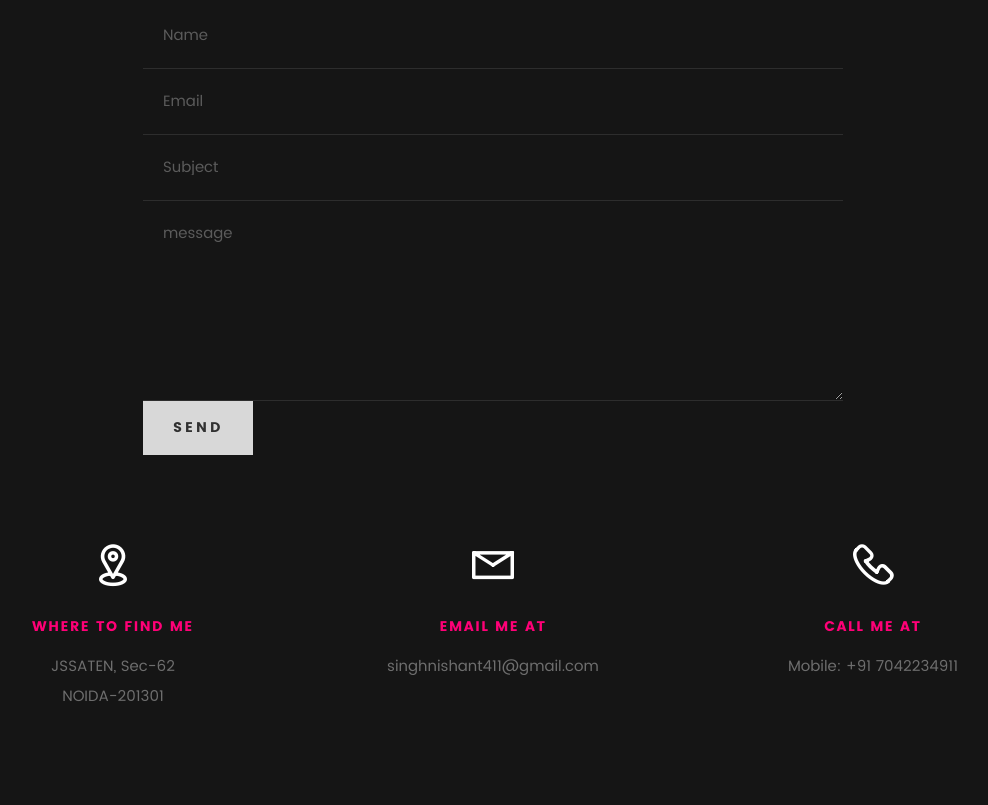
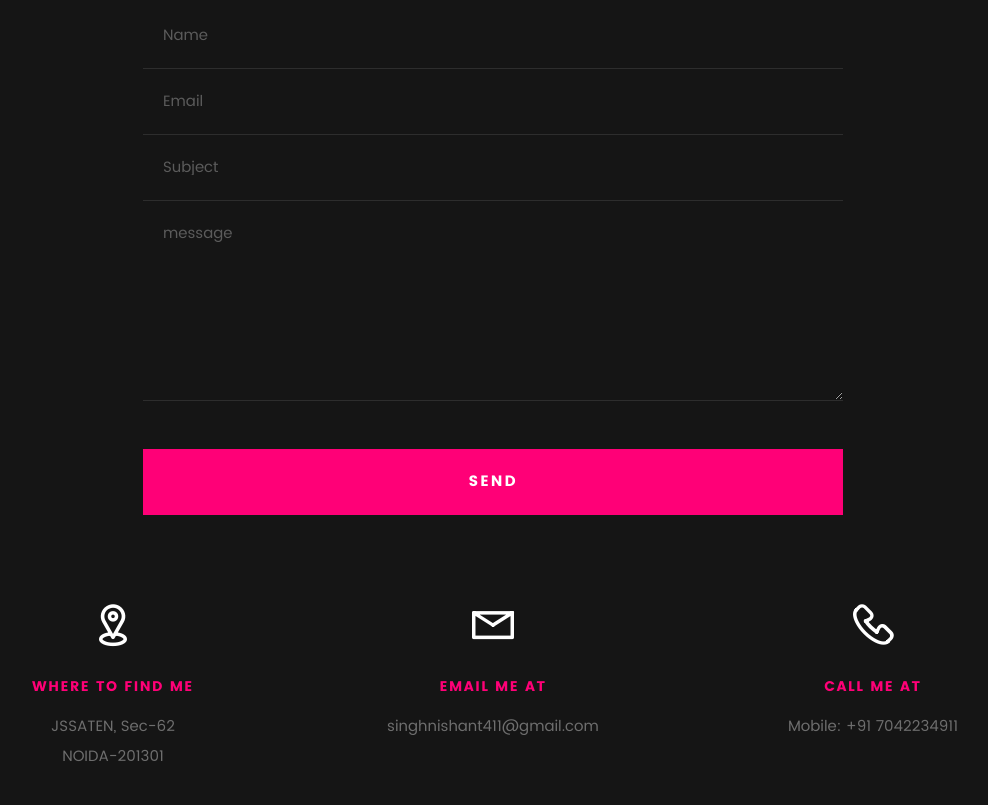
Before and after one commit to Shadowzee/Shadowzee.github.io, a plain HTML site: page index.html in a window 1280 px wide. Shown: the part 1949-2754 px from the top of the page, without its empty margins (147-1135 px from the left). Drawn offline with Linux system fonts and the light colour scheme; files whose address does not match are found by name.

Commit message:
Add files via upload

```diff
--- a/css/main.css
+++ b/css/main.css
@@ -1,51 +1,10 @@
-/**
- * ===================================================================
- *
- *  Kards v1.0 Main Stylesheet
- *  url: styleshout.com
- *  03-01-2016
- *  ------------------------------------------------------------------
- *  TOC:
- *  01. webfonts and iconfonts
- *  02. base style overrides
- *  03. typography & general theme styles
- *  04. preloader
- *  05. forms
- *  06. buttons
- *  07. other components
- *  08. common styles
- *  09. header styles
- *  10. intro
- *  11. about
- *  12. resume
- *  13. portfolio
- *  14. call-to-action section
- *  15. services
- *  16. stats
- *  17. contact
- *  18. footer
- *
- * ===================================================================
- */
-
-
-/**
- * ===================================================================
- * 01. webfonts and iconfonts - (_document-setup.scss)
- *
- * -------------------------------------------------------------------
- */
+
+
 @import url("fonts.css");
 @import url("font-awesome/css/font-awesome.min.css");
 @import url("micons/micons.css");
 
 
-/**
- * ===================================================================
- * 02. base style overrides - (_document-setup.scss)
- *
- * -------------------------------------------------------------------
- */
 html {
 	font-size: 10px;
 }
@@ -77,10 +36,6 @@ body {
 	color: #6e6e6e;
 }
 
-/**
- * links - (_document-setup.scss)
- * -------------------------------------------------------------------
- */
 a, a:visited {
 	color: #000000;
 	-moz-transition: all 0.3s ease-in-out;
@@ -94,12 +49,7 @@ a:hover, a:focus, a:active {
 	outline: 0;
 }
 
-/**
- * ===================================================================
- * 03. typography & general theme styles - (_document-setup.scss)
- *
- * -------------------------------------------------------------------
- */
+
 h1, h2, h3, h4, h5, h6, .h01, .h02, .h03, .h04, .h05, .h06 {
 	font-family: "poppins-semibold", sans-serif;
 	color: #313131;
@@ -267,10 +217,6 @@ hr {
 	height: 0;
 }
 
-/**
- * Lists - (_document-setup.scss)
- * -------------------------------------------------------------------
- */
 ol {
 	list-style: decimal;
 }
@@ -315,10 +261,6 @@ dd {
 	margin: 0 0 0 2rem;
 }
 
-/**
- * tables - (_document-setup.scss)
- * -------------------------------------------------------------------
- */
 table {
 	border-width: 0;
 	width: 100%;
@@ -348,10 +290,6 @@ th:last-child, td:last-child {
 	-webkit-overflow-scrolling: touch;
 }
 
-/**
- * Spacing - (_document-setup.scss)
- * -------------------------------------------------------------------
- */
 button, .button {
 	margin-bottom: 1.2;
 }
@@ -375,10 +313,7 @@ form,
 	margin-bottom: 3rem;
 }
 
-/**
- * floated image - (_document-setup.scss)
- * -------------------------------------------------------------------
- */
+
 img.pull-right {
 	margin: .9rem 0 0 2.4rem;
 }
@@ -414,10 +349,7 @@ img.pull-left {
 	}
 }
 
-/**
- * pace.js styles - minimal  - (_document-setup.scss)
- * -------------------------------------------------------------------
- */
+
 .pace {
 	-webkit-pointer-events: none;
 	pointer-events: none;
@@ -438,12 +370,7 @@ img.pull-left {
 	height: 6px;
 }
 
-/**
- * ===================================================================
- * 04. preloader - (_preloader-1.scss)
- *
- * -------------------------------------------------------------------
- */
+
 #preloader {
 	position: fixed;
 	top: 0;
@@ -501,12 +428,7 @@ img.pull-left {
 	}
 }
 
-/**
- * ===================================================================
- * 05. forms - (_forms.scss)
- *
- * -------------------------------------------------------------------
- */
+
 fieldset {
 	border: none;
 }
@@ -639,12 +561,7 @@ label > input[type="checkbox"], label > input[type="radio"] {
 	color: #a1a1a1 !important;
 }
 
-/**
- * ===================================================================
- * 06. buttons - (_button-essentials.scss)
- *
- * -------------------------------------------------------------------
- */
+
 .button,
 a.button,
 button,
@@ -745,17 +662,7 @@ button::-moz-focus-inner, input::-moz-focus-inner {
 }
 
 
-/**
- * ===================================================================
- * 07. other components - (_others.scss)
- *
- * -------------------------------------------------------------------
- */
-
-/**
- * alert box - (_alert-box.scss)
- * -------------------------------------------------------------------
- */
+
 .alert-box {
 	padding: 2.1rem 4rem 2.1rem 3rem;
 	position: relative;
@@ -787,14 +694,7 @@ button::-moz-focus-inner, input::-moz-focus-inner {
 	color: #bba31b;
 }
 
-/**
- * additional typo styles - (_additional-typo.scss)
- * -------------------------------------------------------------------
- */
-
-/**
- * drop cap
- */
+
 .drop-cap:first-letter {
 	float: left;
 	margin: 0;
@@ -807,9 +707,7 @@ button::-moz-focus-inner, input::-moz-focus-inner {
 	color: #313131;
 }
 
-/**
- * line definition style
- */
+
 .lining dt, .lining dd {
 	display: inline;
 	margin: 0;
@@ -829,9 +727,7 @@ button::-moz-focus-inner, input::-moz-focus-inner {
 	margin-left: -0.2em;
 }
 
-/**
- * dictionary definition style
- */
+
 .dictionary-style dt {
 	display: inline;
 	counter-reset: definitions;
@@ -848,19 +744,6 @@ button::-moz-focus-inner, input::-moz-focus-inner {
 	content: counter(definitions, decimal) ". ";
 }
 
-/**
- * Pull Quotes
- * -----------
- * markup:
- *
- * <aside class="pull-quote">
- *		<blockquote>
- *			<p></p>
- *		</blockquote>
- *	</aside>
- *
- * ---------------------------------------------------------------------
- */
 .pull-quote {
 	position: relative;
 	padding: 2.1rem 3rem 2.1rem 0px;
@@ -889,19 +772,7 @@ button::-moz-focus-inner, input::-moz-focus-inner {
 	content: none;
 }
 
-/**
- * Stats Tab
- * ---------
- * markup:
- *
- * <ul class="stats-tabs">
- *		<li><a href="#">[value]<em>[name]</em></a></li>
- *	</ul>
- *
- * Extend this object into your markup.
- *
- * ---------------------------------------------------------------------
- */
+
 .stats-tabs {
 	padding: 0;
 	margin: 3rem 0;
@@ -2353,7 +2224,7 @@ header .logo a {
 	border-color: #FF0077;
 	color: #FFFFFF;
 }
-#contact button.submitform {
+#contact input.submitform {
 	font-size: 1.5rem;
 	display: block;
 	letter-spacing: .2rem;
@@ -2365,7 +2236,7 @@ header .logo a {
 	background: #FF0077;
 	color: #FFFFFF;
 }
-#contact button.submitform:hover, #contact button.submitform:focus {
+#contact input.submitform:hover, #contact input.submitform:focus {
 	background: #cc005f;
 }
 #message-warning, #message-success {
```
Also changed, not shown: css/base.css (+0 -23 lines).
